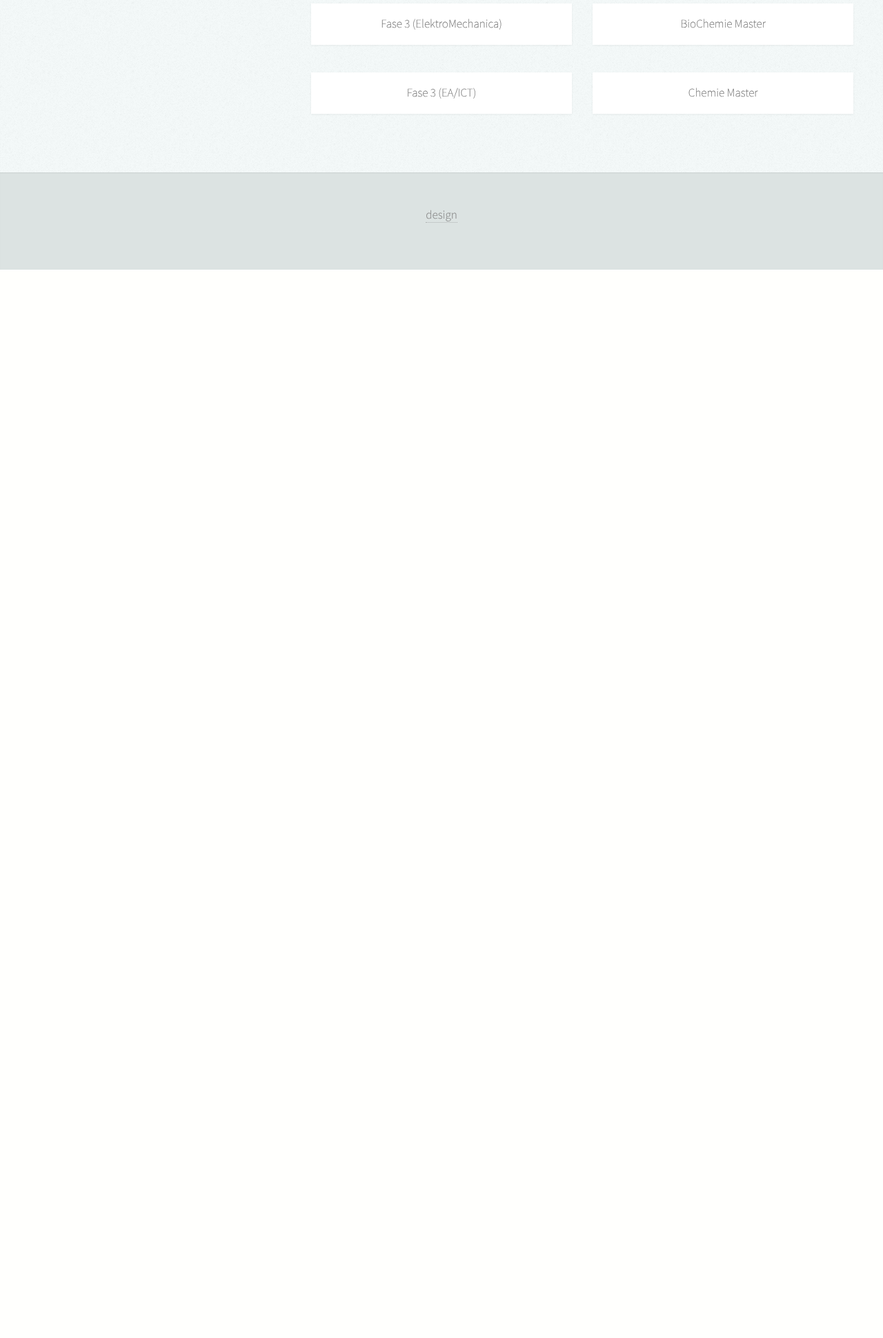
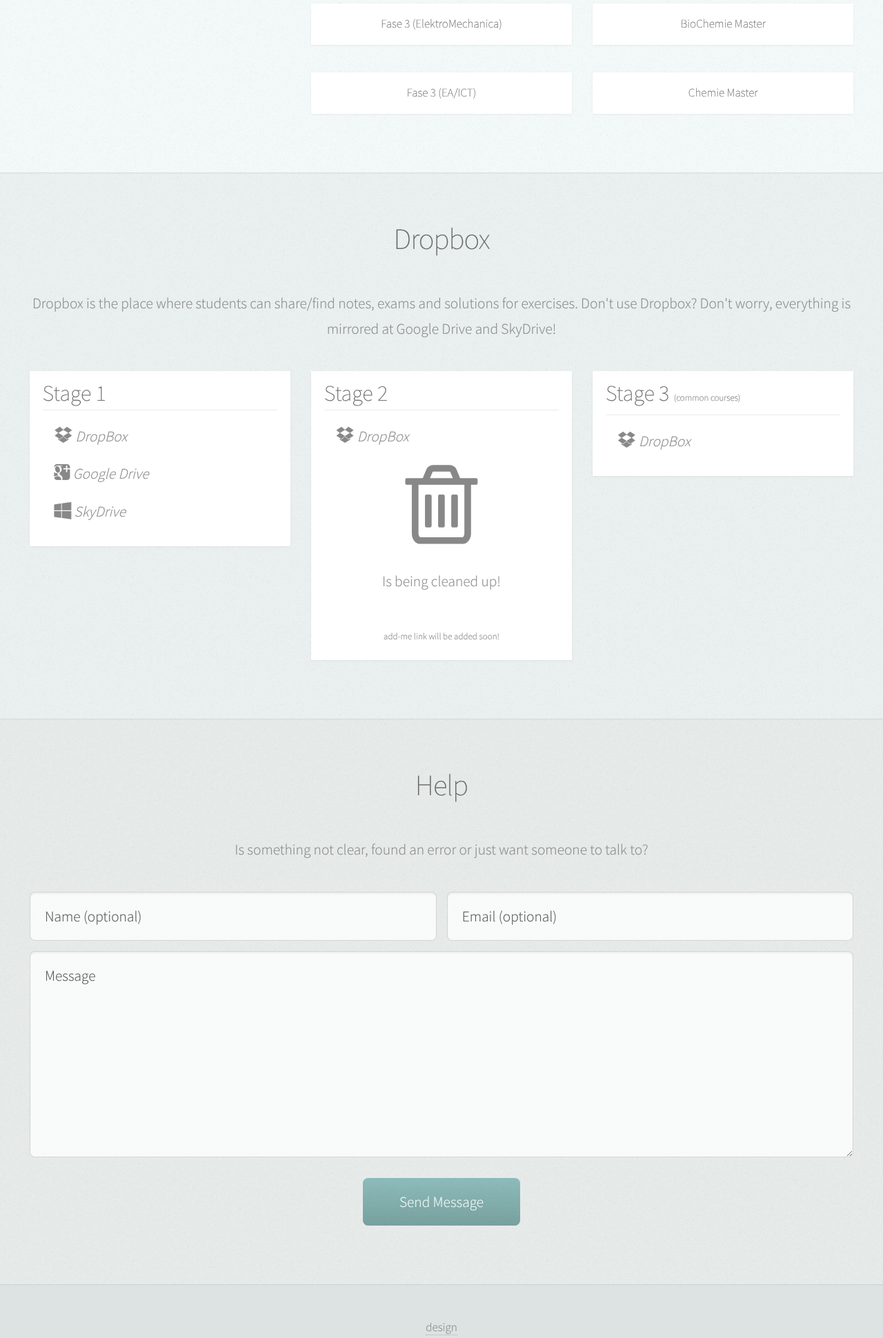
Before and after one commit to studentenraad/intro, a PHP site: page / in a window 1280 px wide. Shown: the part 1303-3243 px from the top of the page at 69% size. Before the commit the page ends 1694 px from the top, so only its background shows below. Run offline with PHP 8.4, Linux system fonts and the light colour scheme.

Commit message:
added dropbox access links

```diff
--- a/css/style.css
+++ b/css/style.css
@@ -1103,3 +1103,29 @@
 		{
 			background-color: #e8edec;
 		}
+        #dropbox article.item {
+            background: white;
+            text-align: left;
+            padding: 2% 5% 4%;
+        }
+        small {
+            font-size: small;
+        }
+        #dropbox article.item h3 {
+            border-bottom: 1px solid #e8eded;
+        }
+        #dropbox article.item ul {
+            margin: 5%;
+        }
+        #dropbox article.item ul li {
+            margin-top: 5%;
+        }
+        #dropbox article.item li.dropbox_add input.submit{
+            width: 27%;
+        }
+        #dropbox article.item li.dropbox_add input.email{
+            width: 70%;
+        }
+        #dropbox article.item ul li a {
+            border: none;
+        }
--- a/index.html
+++ b/index.php
@@ -44,7 +44,7 @@
 								<li><a href="#top" id="top-link" class="skel-panels-ignoreHref"><span class="icon icon-home">Intro</span></a></li>
 								<li><a href="#facebook" id="facebook-link" class="skel-panels-ignoreHref"><span class="icon icon-th">Facebook Groups</span></a></li>
 								<li><a href="#dropbox" id="dropbox-link" class="skel-panels-ignoreHref"><span class="icon icon-dropbox">Dropbox</span></a></li>
-								<!--<li><a href="#contact" id="contact-link" class="skel-panels-ignoreHref"><span class="icon icon-envelope">Contact</span></a></li>-->
+                                <li><a href="#help" id="contact-link" class="skel-panels-ignoreHref"><span class="icon icon-envelope">Help</span></a></li>
 							</ul>
 						</nav>
 
@@ -157,7 +157,6 @@
 							</div>
 						</div>
 					</section>
-					<!--
 					<section id="dropbox" class="three">
 						<div class="container">
 
@@ -165,41 +164,62 @@
 								<h2>Dropbox</h2>
 							</header>
 							<p>Dropbox is the place where students can share/find notes, exams and solutions for exercises. Don't use Dropbox? Don't worry, everything is mirrored at Google Drive and SkyDrive!</p>
-							<p></p>
 
-							<a href="http://ineedchemicalx.deviantart.com/art/Pasadena-357650036" class="image featured"><img src="images/pic08.jpg" alt="" /></a>
 							<div class="row">
 								<div class="4u">
 									<article class="item">
-										<header><h3>Fase 1</h3></a></header>
-										<a href="#" class="icon icon-dropbox">DropBox</a>
+										<h3>Stage 1</h3>
+                                        <ul>
+                                            <li><a href="https://www.dropbox.com/sh/cckg4p57t7754dq/_YE47AJRaW"><i class="icon icon-dropbox"> DropBox</i></a> <!--<small>(<a href="#">add me</a>)</small>--></li>
+                                            <!--<li class="dropbox_add"><input type="email" class="email" name="email"><input type="submit" name="stage3" class="submit"></li>-->
+                                            <li><a href="https://drive.google.com/folderview?id=0B1n2dHvDnMbqTGUyWS1zUUhraGc&usp=sharing"><i class="icon icon-google-plus-sign"> Google Drive</i></a></li>
+                                            <li><a href="http://sdrv.ms/1b5dGP4"><i class="icon icon-windows"> SkyDrive</i></a></li>
+                                        </ul>
+<!--
+                                        <div class="addme">
+                                            <input type="email" placeholder="email@example.com" name="email">
+                                            <input type="submit">
+                                        </div>
+-->
+									</article>
+								</div>
+								<div class="4u">
+									<article class="item">
+										<h3>Stage 2</h3>
+                                        <ul>
+                                            <li><a href="https://www.dropbox.com/sh/0w5s8cmzuy2n9hx/0a42caGX-y"><i class="icon icon-dropbox"> DropBox</i></a></li>
+                                        </ul>
+<p style="text-align: center; font-size: 5em;margin: 0.6em 0;"><i class="icon icon-trash"></i></p>
+<p style="text-align: center;">Is being cleaned up!</p>
+<p style="text-align: center;font-size:small;">add-me link will be added soon!</p>
+									</article>
+								</div>
+								<div class="4u">
+									<article class="item">
+										<h3>Stage 3 <small>(common courses)</small></h3>
+                                        <ul>
+                                            <li><a href="https://www.dropbox.com/sh/ln7vr12ntbi8jis/hXUcJOhMwT"><i class="icon icon-dropbox"> DropBox</i></a></li>
+                                        </ul>
 									</article>
 								</div>
 							</div>
-							<p>asdaafs</p>
 
 						</div>
 					</section>
-					-->
 
-				<!-- Contact --
-					<section id="contact" class="four">
+					<section id="help" class="four">
 						<div class="container">
 
 							<header>
-								<h2>Contact</h2>
+								<h2>Help</h2>
 							</header>
-							<p>To contribute sent to larry.bolt@gmail.com or <a href="https://github.com/IndustriaLeuven/intro">fork/pull</a></p>
-							<!--
-							<p>Elementum sem parturient nulla quam placerat viverra
-							mauris non cum elit tempus ullamcorper dolor. Libero rutrum ut lacinia
-							donec curae mus. Eleifend id porttitor ac ultricies lobortis sem nunc
-							orci ridiculus faucibus a consectetur. Porttitor curae mauris urna mi dolor.</p>
+							<p>Is something not clear, found an error or just want someone to talk to?</p>
+                            <?php if (!isset($_GET['submitted'])): ?>
 
-							<form method="post" action="#">
+							<form method="post" action="/submit.php?type=contact">
 								<div class="row half">
-									<div class="6u"><input type="text" class="text" name="name" placeholder="Name" /></div>
-									<div class="6u"><input type="text" class="text" name="email" placeholder="Email" /></div>
+									<div class="6u"><input type="text" class="text" name="name" placeholder="Name (optional)" /></div>
+									<div class="6u"><input type="text" class="text" name="email" placeholder="Email (optional)" /></div>
 								</div>
 								<div class="row half">
 									<div class="12u">
@@ -212,10 +232,12 @@
 									</div>
 								</div>
 							</form>
-							--
+                            <?php else: ?>
+                            <p>Thanks! Your message is been sent!</p>
+                            <?php endif; ?>
 
 						</div>
-					</section>-->
+					</section>
 
 			</div>
 
--- /dev/null
+++ b/submit.php
@@ -0,0 +1,6 @@
+<?php
+if (isset($_POST) && isset($_GET['type']) && $_GET['type'] == 'contact')
+{
+    @file_put_contents('.messages.txt', "{$_POST['name']} - {$_POST['email']}\r\n{$_POST['message']}\r\n-------------\r\n");
+    header('Location: /?submitted#help');
+}
```
